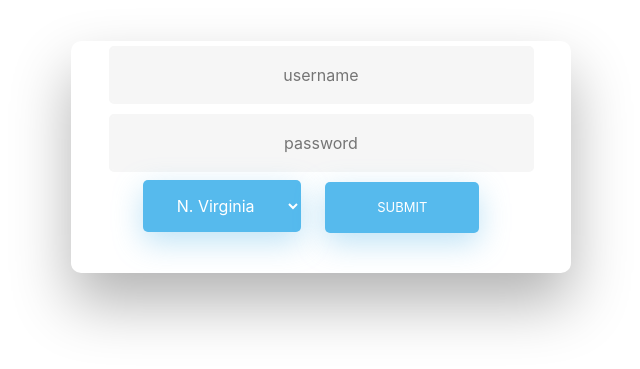
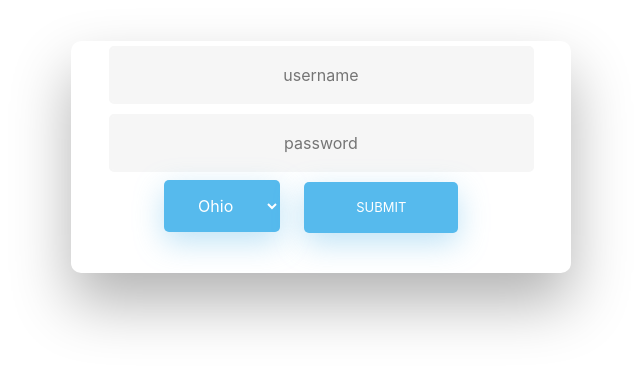
Before and after one commit to damshenas/openvpn-ondemand-frontend, a plain HTML site: page index.html in a window 1280 px wide. Shown: the part 243-612 px from the top of the page, without its empty margins (319-959 px from the left). Drawn offline with nearby package versions, Linux system fonts and the light colour scheme.

Commit message:
updated region

```diff
--- a/index.html
+++ b/index.html
@@ -28,9 +28,7 @@
         <input type="text" id="username" name="username" placeholder="username">
         <input type="password" id="password" name="password" placeholder="password">
         <select id="region" name="region">
-          <option value="us-east-1" selected>N. Virginia</option>
-          <option value="ap-south-1">Mumbai</option>
-          <option value="eu-central-1">Frankfurt</option>
+          <option value="us-east-2" selected>Ohio</option>
         </select>
         <input id="submit" type="submit" value="Submit">
       </form>
```
